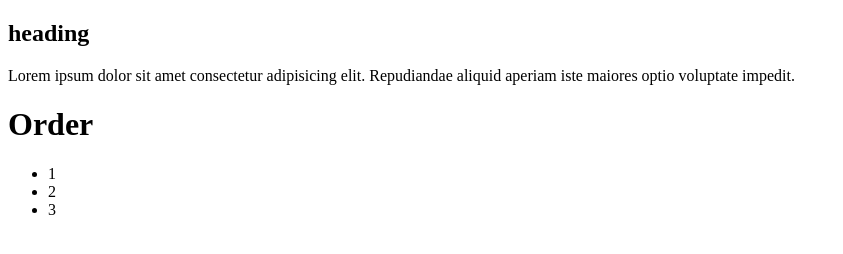
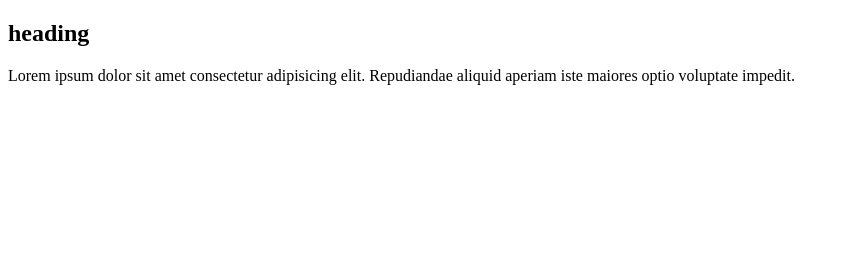
Before and after one commit to Ravindra-15/html-learning, a plain HTML site: page index.html in a window 1280 px wide. Shown: the whole page, without its empty margins (0-843 px from the left). Drawn offline with Linux system fonts and the light colour scheme.

Commit message:
modified

```diff
--- a/index.html
+++ b/index.html
@@ -11,13 +11,6 @@
 
     </p>
 
-    <table>
-        <h1>Order</h1>
-        <ul>
-            <li>1</li>
-            <li>2</li>
-            <li>3</li>
-        </ul>
-    </table>
+
 </body>
 </html>
```
